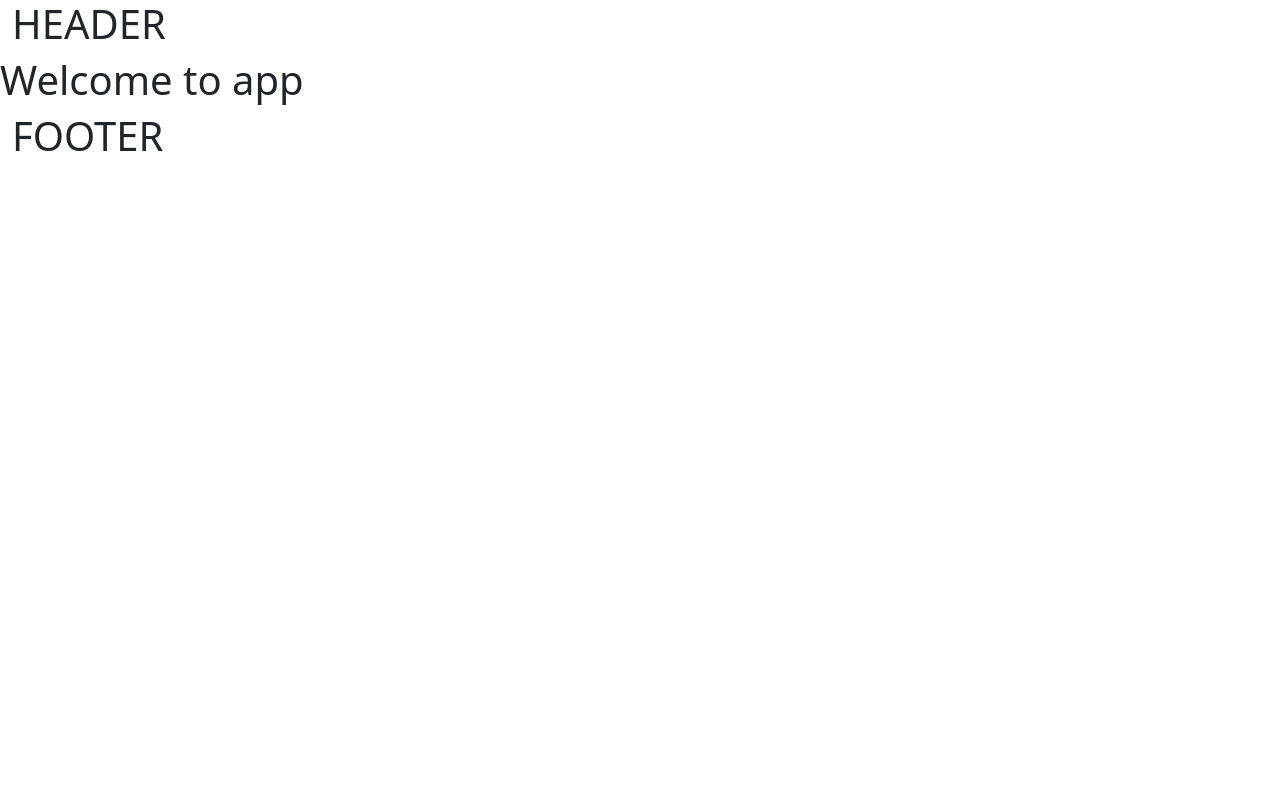
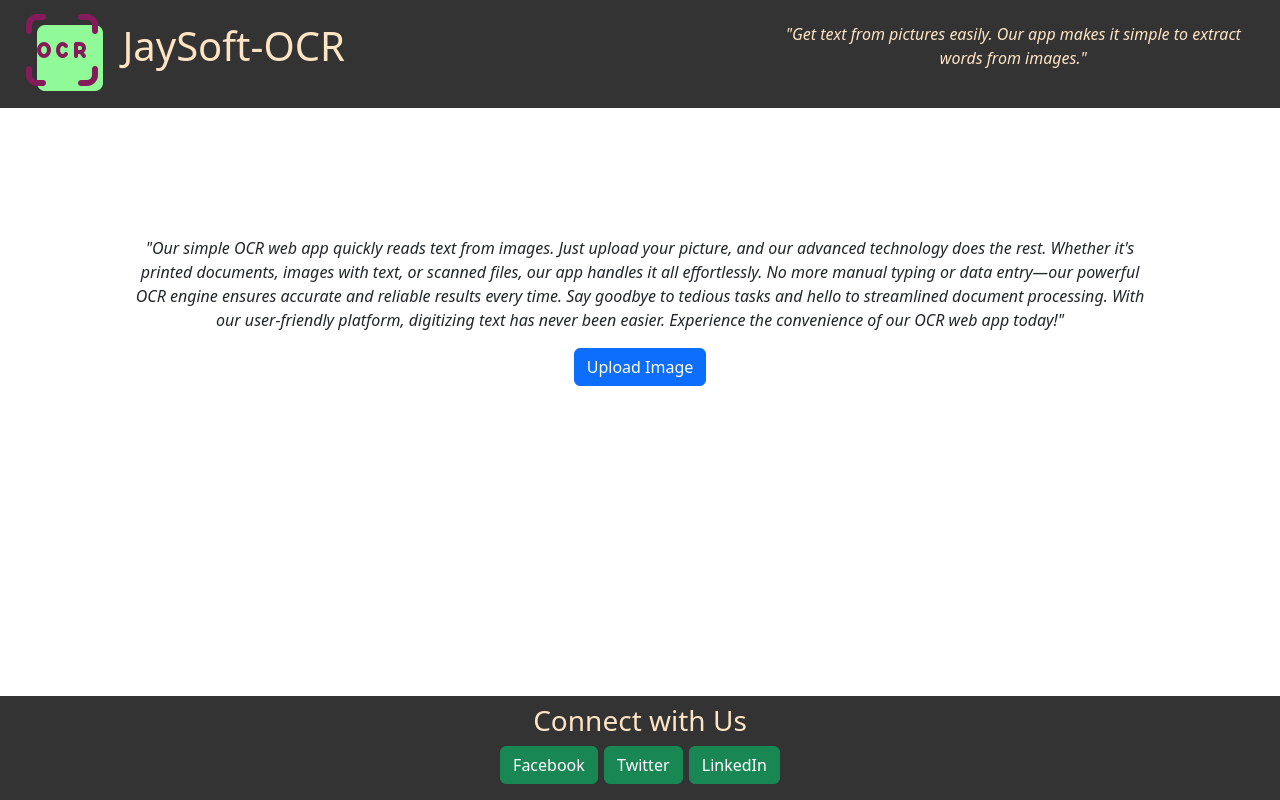
Before and after one commit to iamjpsonkar/JaySoft_OCR, a Flask app: page / in a window 1280 px wide. Run offline with Flask 3, Linux system fonts and the light colour scheme.

Commit message:
create home page

```diff
--- a/static/css/appcss.css
+++ b/static/css/appcss.css
@@ -0,0 +1,18 @@
+body {
+    display: flex;
+    flex-direction: column;
+    min-height: 100vh;
+}
+
+.header {
+    background-color: #333;
+    color: bisque;
+}
+
+.footer {
+    margin-top: auto;
+    background-color: #333;
+    color: bisque;
+    text-align: center;
+    padding: 0.5em;
+}
--- a/templates/base.html
+++ b/templates/base.html
@@ -9,19 +9,50 @@
         <script src="https://cdn.jsdelivr.net/npm/bootstrap@5.3.2/dist/js/bootstrap.bundle.min.js" integrity="sha384-C6RzsynM9kWDrMNeT87bh95OGNyZPhcTNXj1NW7RuBCsyN/o0jlpcV8Qyq46cDfL" crossorigin="anonymous"></script>
     </head>
     <body>
-        <header>
-            <div class="container-fluid">
-                <h1>HEADER</h1>
+        <div>
+            <div class="container-fluid header">
+                <div class="row d-flex align-items-center">
+                    <div class="col-sm-7">
+                        <h1>
+                            <img style="padding:2px;" src="{{ url_for('static', filename='images/logo.png')}}" alt="logo"/>
+                            JaySoft-OCR
+                        </h1>
+                    </div>
+                    <div class="col-sm-5">
+                        <div class="d-flex align-items-center" style="padding:3%">
+                            <p class="text-center">
+                                <i>
+                                    "Get text from pictures easily. Our app makes it simple to extract words from images."
+                                </i>
+                            </p>
+                        </div>
+                    </div>
+
+                </div>
             </div>
-        </header>
-        {% block body_block %}
-        <h1>Welcome to app</h1>
-        {% endblock %}
-        <footer>
-            <div class="container-fluid">
-                <h1>FOOTER</h1>
+        </div>
+        <div style="flex:1">
+            {% block body_block %}
+            <div class="d-flex flex-column align-items-center" style="padding:10%">
+                <p class="text-center">
+                    <i>
+                        "Our simple OCR web app quickly reads text from images. Just upload your picture, and our advanced technology does the rest. Whether it's printed documents, images with text, or scanned files, our app handles it all effortlessly. No more manual typing or data entry—our powerful OCR engine ensures accurate and reliable results every time. Say goodbye to tedious tasks and hello to streamlined document processing. With our user-friendly platform, digitizing text has never been easier. Experience the convenience of our OCR web app today!"
+                    </i>
+                </p>
+                <a class="btn btn-primary" href="#">
+                    Upload Image
+                </a>
             </div>
-        </footer>
+            {% endblock %}
+        </div>
+        <div  class="container-fluid footer text-center">
+            <h3>Connect with Us</h3>
+            <h4 class="text-center">
+                <a class="btn btn-success" href="#" target="_blank">Facebook</a>
+                <a class="btn btn-success" href="#" target="_blank">Twitter</a>
+                <a class="btn btn-success" href="#" target="_blank">LinkedIn</a>
+            </h4>
+        </div>
         <script src="{{ url_for('static', filename='js/appjs.js')}}" async defer></script>
     </body>
 </html>
```
Also changed, not shown: static/images/logo.png (added).
